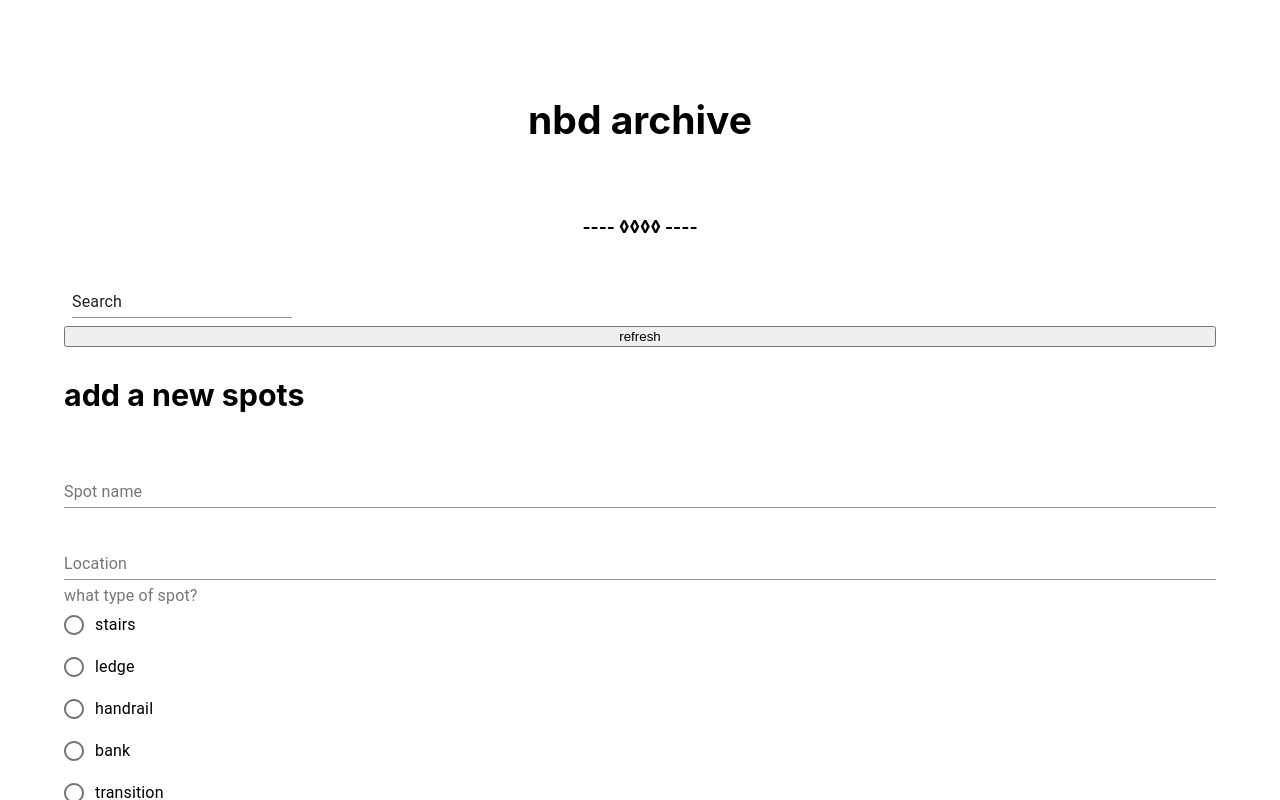
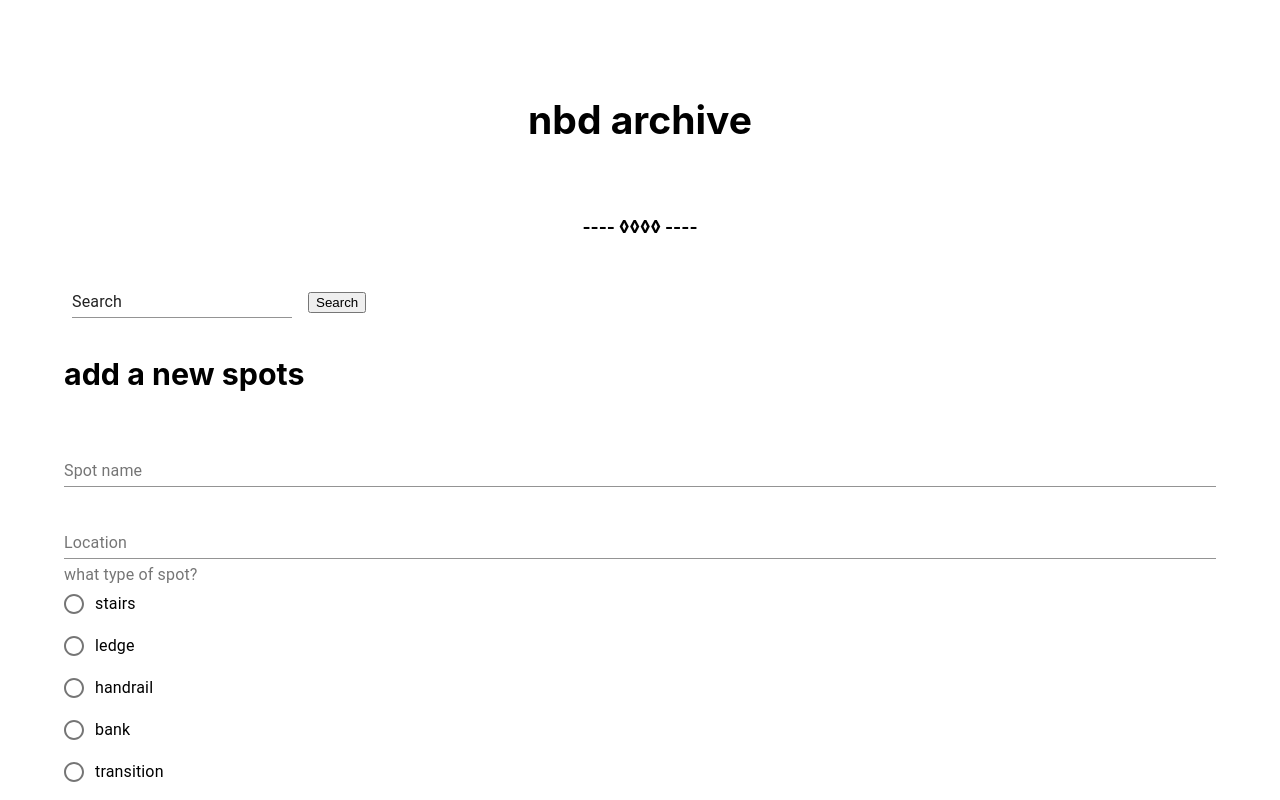
Before and after one commit to screeeen/nbd_front, a React (Create React App) app: page / in a window 1280 px wide. Shown: the top 800 px of the page. Built offline with nearby package versions, Linux system fonts and the light colour scheme; no server answers.

Commit message:
early search by indexes

```diff
--- a/src/App.js
+++ b/src/App.js
@@ -19,10 +19,10 @@ function App() {
       <Searchbar />
       <AppBar color="transparent" position="static">
         {/* //button refresh */}
-        <button onClick={() => setRefresh(true)}> refresh </button>
         <Form />
         <h6>some random epic spots</h6>
         <SpotList />
+        <button onClick={() => setRefresh(true)}> refresh </button>
       </AppBar>
     </div>
   );
--- a/src/Searchbar.js
+++ b/src/Searchbar.js
@@ -17,14 +17,14 @@ export default function Searchbar() {
 
   const handleSearch = (e) => {
     e.preventDefault();
+    console.log("handleSearch", search);
     calls
       .get(`spots/name/${search}`)
       .then((response) => {
         const { data } = response;
-        console.log(response, data);
+        console.log("response", response);
       })
       .catch((err) => console.log(err));
-    console.log("handleSearch");
   };
 
   //   const handleChange = (e) => {
@@ -49,6 +49,7 @@ export default function Searchbar() {
         inputProps={{ "aria-label": "description" }}
         onChange={(e) => setSearch(e.target.value)}
       />
+      <button type="submit">Search</button>
     </form>
   );
 }
```
